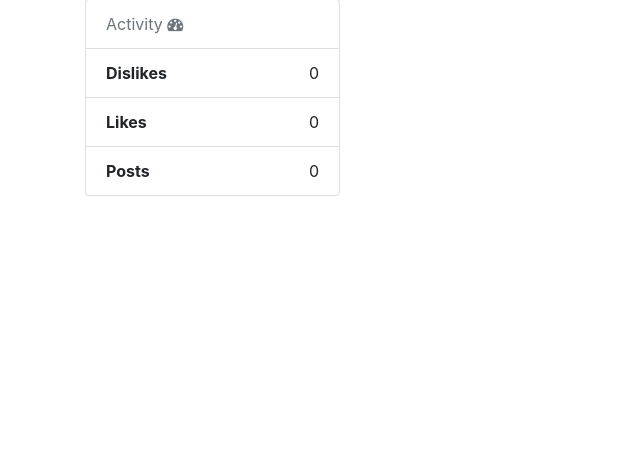
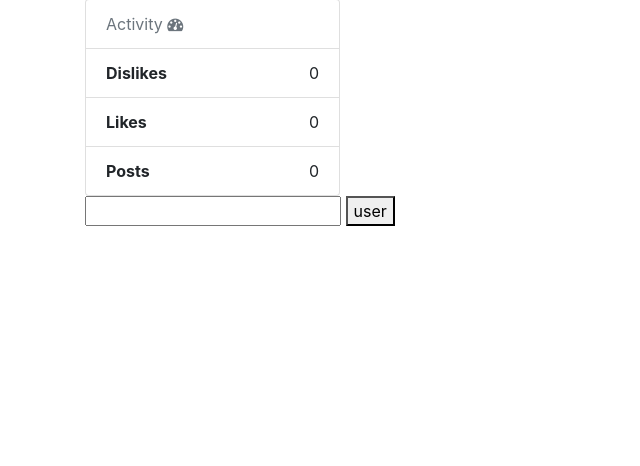
Before and after one commit to tuhinspatra/asq-django, a Django app: page /u/ in a window 1280 px wide. Shown: the part 484-950 px from the top of the page, without its empty margins (0-640 px from the left). Run offline with Django 3.2, Linux system fonts and the light colour scheme; the visitor is signed in with stand-in values (Sample User, id 1); data comes from the database, SQL or seed files in the repository; data that the repository does not hold is empty; some libraries are stand-ins or nearby versions.

Commit message:
till midterm evaluation changes plus user search

```diff
--- a/asq_app/templates/asq_app/question_detail.html
+++ b/asq_app/templates/asq_app/question_detail.html
@@ -76,6 +76,7 @@
 <!-- upvote downvote ajax functions -->
 <script>
   function related_tag(relate_tag){
+    console.log(relate_tag);
     alert("okk"+relate_tag.split(",")[0]);
      var tag=relate_tag.split(",")[0];
     $.ajax({
--- a/asq_app/templates/asq_app/user_dashboard.html
+++ b/asq_app/templates/asq_app/user_dashboard.html
@@ -8,6 +8,7 @@
   		<div class="col-sm-10"><h1>{{user.username}}</h1></div>
     	<!-- <div class="col-sm-2"><a href="/users" class="pull-right"><img title="profile image" class="img-circle img-responsive" src="http://www.gravatar.com/a vatar/28fd20ccec6865e2d5f0e1f4446eb7bf?s=100"></a></div>-->
     </div>
+
     <div class="row">
   		<div class="col-sm-3"><!--left col-->
 
@@ -94,6 +95,39 @@
 
 </div>
 </div>
+<input id ="user_search" onkeyup="user_search();"  />
+    <button onclick="user_search();">user</button>
+    <div id ="user_result"></div>
+
+<script>
+    function user_search(){
+   // alert("okk"+$("#user_search").val());
+     var user_name= $("#user_search").val();
+    $.ajax({
+        url: '/q/user_search/',
+        data: {
+          'user_name':user_name
+        },
+        dataType: 'json',
+        success: function (data) {
+         // alert("successfully");
+
+           if(data.user.length == 0){
+                txt="No Question Found";
+            }
+          else {
+            txt="";
+            for(var i=0;i<(data.user).length;i++)
+                 txt+="<a href='"+data.user[i]+"'>"+data.username[i]+"</a><br>";
+
+            $("#user_result").html("<p>"+txt+"</p>");
+           }
+
+   }
+      });
+    }
+
+    </script>
 {% else%}
 <p>No USer Exist</p>
 {% endif %}
--- a/asq_app/urls.py
+++ b/asq_app/urls.py
@@ -8,6 +8,7 @@ urlpatterns = [
     url(r'^ask/',views.askForm,name='ask'),
     url(r'^upvote_route/$', views.upvoter),
     url(r'^search/$', views.search_titles),
+    url(r'^user_search/$', views.user_search),
     url(r'^notification_route/$', views.notification_updates),
     url(r'^delete_notification/$', views.delete_notification),
     url(r'^tag_route/$', views.tag_filter),
--- a/asq_app/views.py
+++ b/asq_app/views.py
@@ -94,7 +94,7 @@ def tag_filter(request):
         question_list=[]
         question_title=[]
         question_id = []
-        for question in TagSearch.objects.filter(tag=tag_name):
+        for question in TagSearch.objects.filter(tag__icontains=tag_name):
             question_list.append(question.question_slug)
             question_title.append(question.question_title)
             question_id.append(question.question_id)
@@ -102,6 +102,21 @@ def tag_filter(request):
     except Question.DoesNotExist:
         question_list = []
         data = {'question':"None"}
+    return JsonResponse(data)
+
+def user_search(request):
+    user_name=request.GET.get('user_name')
+    try:
+        user_list = []
+        user_ref = []
+        for user in User.objects.filter(username__icontains=user_name):
+            user_list.append(user.id)
+            user_ref.append(user.username)
+            print(user.username)
+        data = {'user':user_list,'username':user_ref}
+    except User.DoesNotExist:
+        user_list = []
+        data = {'user':"None"}
     return JsonResponse(data)
 
 
```
Also changed, not shown: asq_app/models.py (line endings or trailing spaces).
